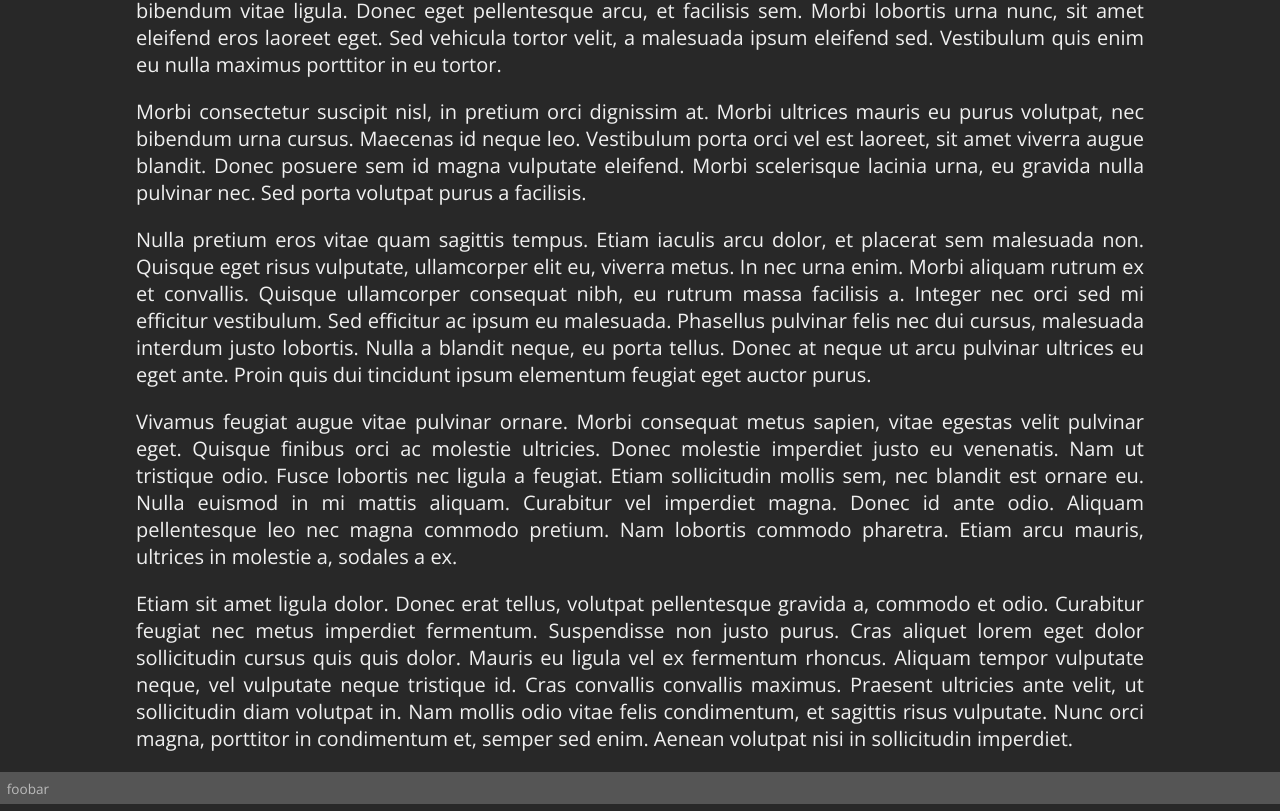
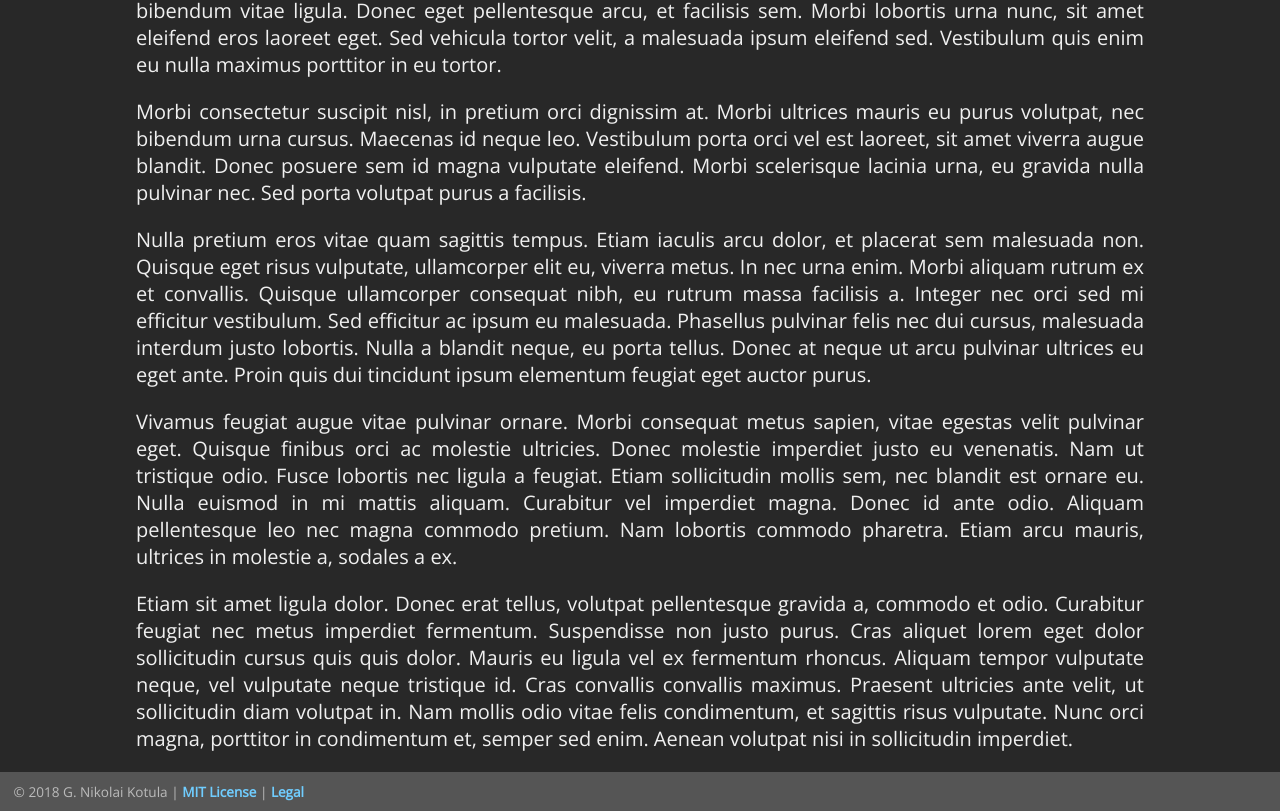
Before and after one commit to Weikardzaena/my-website, an Angular app: page /home in a window 1280 px wide. Shown: the part 940-1751 px from the top of the page. Built offline with nearby package versions, Linux system fonts and the light colour scheme.

Commit message:
4: Adds license/legal links to footer
Footer now contains all information needed for legal stuff.

```diff
--- a/src/app/app.component.css
+++ b/src/app/app.component.css
@@ -1,6 +1,6 @@
 #content-wrapper {
     margin: 0 auto;
-    min-height: calc(100vh - 95px);
+    min-height: calc(100vh - 100px);
 }
 
 #content h1 {
@@ -48,7 +48,7 @@
 #footer {
     font-size: 0.85em;
     color: var(--second-fg-color);
-    padding: 0.5em;
+    padding: 0.75em 1em;
     margin: 0;
     background-color: var(--second-bg-color);
 }
--- a/src/app/app.component.html
+++ b/src/app/app.component.html
@@ -22,5 +22,7 @@
   </div>
 </div>
 <div id="footer">
-    foobar
+  © 2018 G. Nikolai Kotula |
+  <a href="https://opensource.org/licenses/MIT">MIT License</a> |
+  <a routerLink="legal">Legal</a>
 </div>
```
